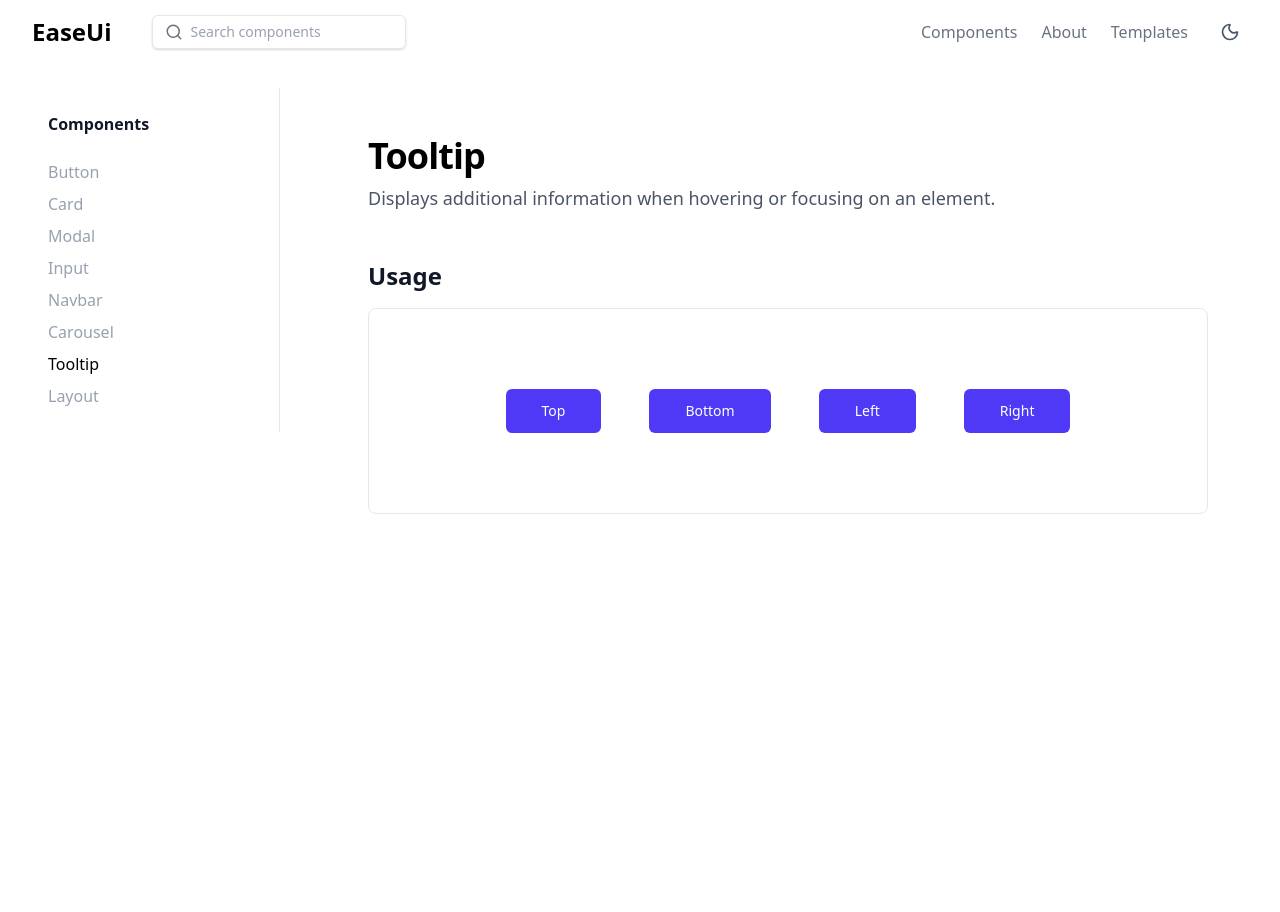
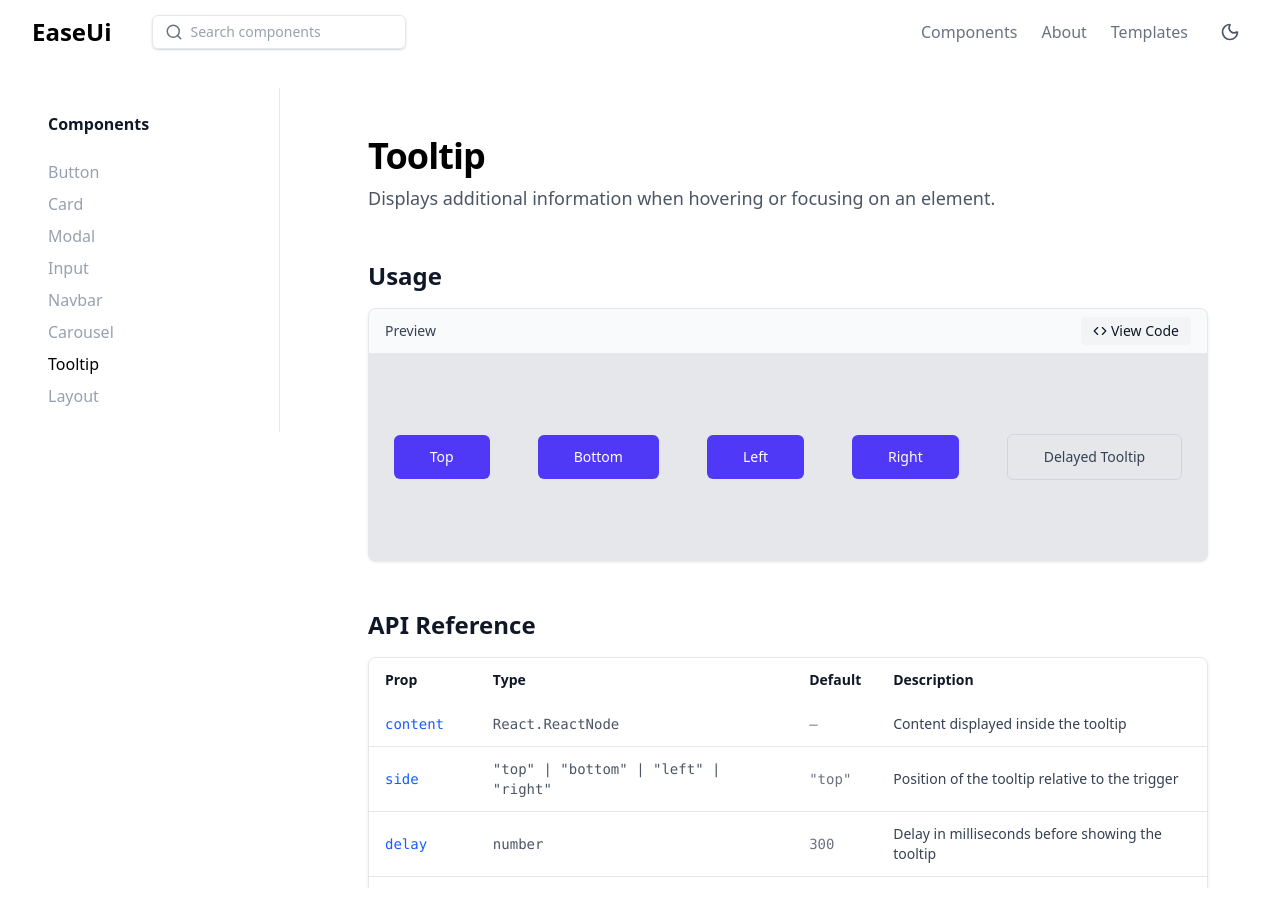
Before and after one commit to Anirudh-Negii/easeui, a React (Vite) app: page /components/tooltip in a window 1280 px wide. Built offline with nearby package versions, Linux system fonts and the light colour scheme.

Commit message:
Add Tooltip documentation

```diff
--- a/src/components/Tooltip/Tooltip.tsx
+++ b/src/components/Tooltip/Tooltip.tsx
@@ -1,13 +1,21 @@
-import React, { useEffect, useRef, useState } from "react";
+import { cloneElement, useEffect, useId, useRef, useState } from "react";
+import type { ReactNode, ReactElement, HTMLAttributes } from "react";
 import { cn } from "@/libs/utils";
 
-interface TooltipProps {
-  content: React.ReactNode;
-  children: React.ReactElement;
+export interface TooltipProps {
+  content: ReactNode;
+  children: ReactElement<HTMLAttributes<HTMLElement>>;
   side?: "top" | "bottom" | "left" | "right";
   delay?: number;
   className?: string;
 }
+
+const positionClasses = {
+  top: "bottom-full left-1/2 -translate-x-1/2 mb-2",
+  bottom: "top-full left-1/2 -translate-x-1/2 mt-2",
+  left: "right-full top-1/2 -translate-y-1/2 mr-2",
+  right: "left-full top-1/2 -translate-y-1/2 ml-2",
+};
 
 const Tooltip = ({
   content,
@@ -24,18 +32,12 @@ const Tooltip = ({
     return () => {
       if (timerRef.current) {
         clearTimeout(timerRef.current);
+        timerRef.current = null;
       }
     };
   }, []);
 
-  const tooltipId = React.useId();
-
-  const positionClasses = {
-    top: "bottom-full left-1/2 -translate-x-1/2 mb-2",
-    bottom: "top-full left-1/2 -translate-x-1/2 mt-2",
-    left: "right-full top-1/2 -translate-y-1/2 mr-2",
-    right: "left-full top-1/2 -translate-y-1/2 ml-2",
-  };
+  const tooltipId = useId();
 
   return (
     <div
@@ -60,7 +62,7 @@ const Tooltip = ({
       onFocus={() => setIsVisible(true)}
       onBlur={() => setIsVisible(false)}
     >
-      {React.cloneElement(children, {
+      {cloneElement(children, {
         "aria-describedby": isVisible ? tooltipId : undefined,
       })}
 
--- a/src/pages/components/TooltipPage.tsx
+++ b/src/pages/components/TooltipPage.tsx
@@ -1,7 +1,30 @@
 import { Button } from "@/components/Button/Button";
 import { Tooltip } from "@/components/Tooltip/Tooltip";
+import PropsTable from "@/components/Personal/PropsTable";
+import ComponentDemo from "../ComponentsDemo";
 
 const TooltipPage = () => {
+  const basicUsageCode = `
+    import { Tooltip } from "@/components/Tooltip/Tooltip";
+    import { Button } from "@/components/Button/Button";
+
+    <Tooltip content="Tooltip on top" side="top">
+      <Button>Top</Button>
+    </Tooltip>
+
+    <Tooltip content="Tooltip on bottom" side="bottom">
+      <Button>Bottom</Button>
+    </Tooltip>
+
+    <Tooltip content="Tooltip on left" side="left">
+      <Button>Left</Button>
+    </Tooltip>
+
+    <Tooltip content="Tooltip on right" side="right">
+      <Button>Right</Button>
+    </Tooltip>
+  `;
+
   return (
     <div className="max-w-4xl mx-auto p-6 space-y-12">
       <header className="space-y-2">
@@ -21,7 +44,8 @@ const TooltipPage = () => {
       <section className="space-y-4">
         <h2 className="text-2xl font-semibold">Usage</h2>
 
-        <div className="border border-gray-200 rounded-lg p-20 flex items-center justify-center gap-12 flex-wrap">
+        <ComponentDemo code={basicUsageCode}>
+          <div className="flex items-center justify-center gap-12 flex-wrap">
             <Tooltip content="Tooltip on top" side="top">
               <Button>Top</Button>
             </Tooltip>
@@ -37,7 +61,48 @@ const TooltipPage = () => {
             <Tooltip content="Tooltip on right" side="right">
               <Button>Right</Button>
             </Tooltip>
+            <Tooltip content="Appears after 1 second" delay={1000}>
+              <Button variant="outline">Delayed Tooltip</Button>
+            </Tooltip>
           </div>
+        </ComponentDemo>
+      </section>
+      <section className="space-y-4">
+        <h2 className="text-2xl font-semibold">API Reference</h2>
+        <PropsTable
+          data={[
+            {
+              prop: "content",
+              type: "React.ReactNode",
+              default: "—",
+              description: "Content displayed inside the tooltip",
+            },
+            {
+              prop: "side",
+              type: '"top" | "bottom" | "left" | "right"',
+              default: '"top"',
+              description: "Position of the tooltip relative to the trigger",
+            },
+            {
+              prop: "delay",
+              type: "number",
+              default: "300",
+              description: "Delay in milliseconds before showing the tooltip",
+            },
+            {
+              prop: "className",
+              type: "string",
+              default: "—",
+              description: "Additional CSS classes for the tooltip",
+            },
+            {
+              prop: "children",
+              type: "React.ReactElement",
+              default: "—",
+              description: "Element that triggers the tooltip",
+            },
+          ]}
+        />
       </section>
     </div>
   );
```
Lines whose indentation alone changed are shown as unchanged.
